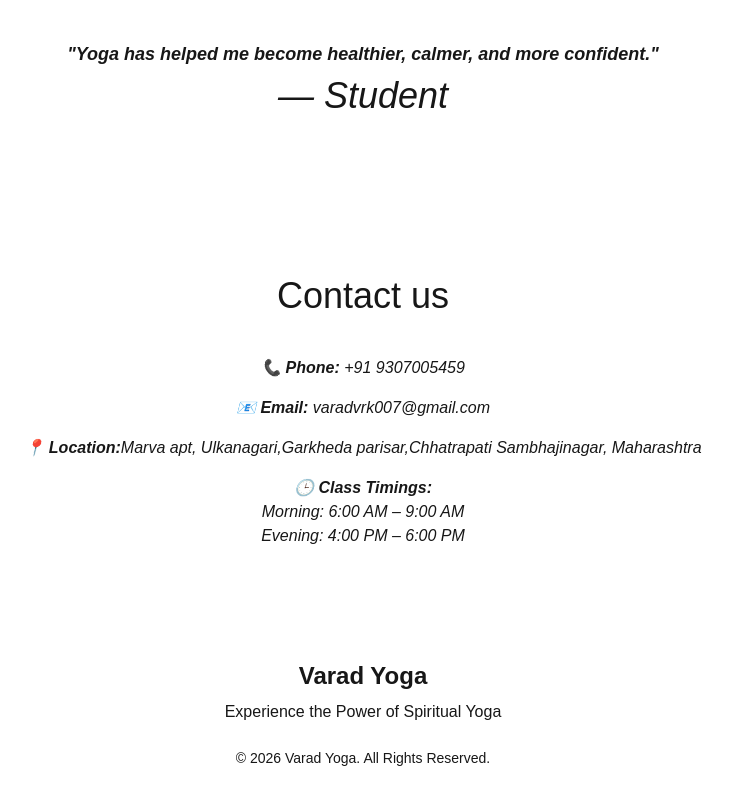
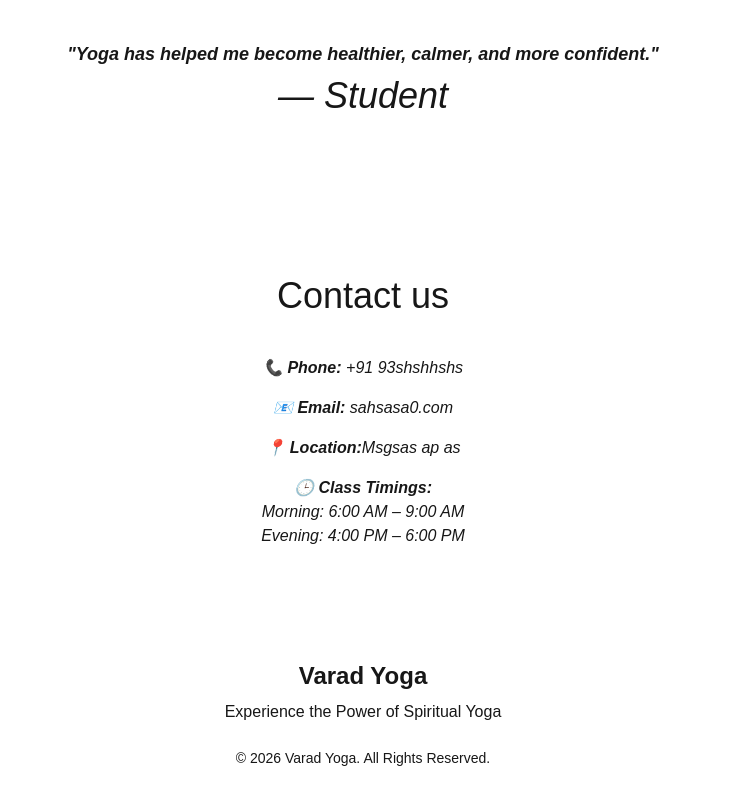
Before and after one commit to vrk-007/varad-yoga, a Next.js app: page / in a window 1280 px wide. Shown: the part 1793-2593 px from the top of the page, without its empty margins (277-1009 px from the left). Built offline with nearby package versions, Linux system fonts and the light colour scheme.

Commit message:
changed personal info

```diff
--- a/app/components/Contact.tsx
+++ b/app/components/Contact.tsx
@@ -5,13 +5,12 @@ export default function Contact() {
                 Contact us
             </h2>
             <address className="text-center mt-10 non-italic space-y-4">
-                <p>📞 <strong>Phone: </strong> +91 9307005459</p>
+                <p>📞 <strong>Phone: </strong> +91 93shshhshs</p>
 
-                <p>📧 <strong>Email:</strong> varadvrk007@gmail.com</p>
+                <p>📧 <strong>Email:</strong> sahsasa0.com</p>
 
                 <p>
-                    📍 <strong>Location:</strong>Marva apt, Ulkanagari,Garkheda parisar,Chhatrapati Sambhajinagar,
-                    Maharashtra
+                    📍 <strong>Location:</strong>Msgsas ap as
                 </p>
 
                 <p>
```
